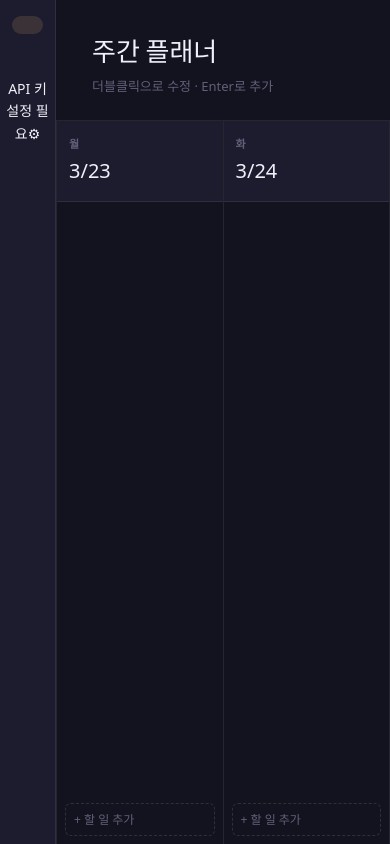
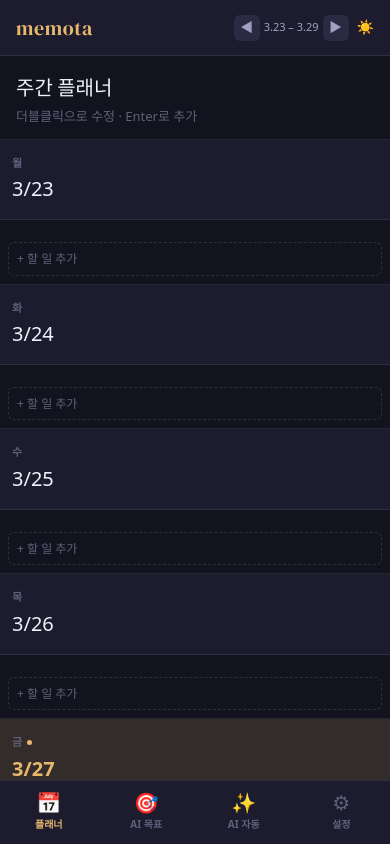
Before and after one commit to jsh0620/memota, a React (Vite) app: page / in a window 390 px wide. Built offline with nearby package versions, Linux system fonts and the light colour scheme; a web font is replaced by a local one.

Commit message:
mobile update

```diff
--- a/src/components/Sidebar.jsx
+++ b/src/components/Sidebar.jsx
@@ -5,9 +5,9 @@ import { getStoredApiKey } from '../utils/claudeApi'
 import ApiKeyModal from './ApiKeyModal'
 
 const NAV = [
-  { id: 'planner',  icon: '📅', label: '주간 플래너' },
-  { id: 'ai-goal',  icon: '🎯', label: 'AI 목표 플래너' },
-  { id: 'ai-auto',  icon: '✨', label: 'AI 자동 플래너' },
+  { id: 'planner',  icon: '📅', label: '플래너' },
+  { id: 'ai-goal',  icon: '🎯', label: 'AI 목표' },
+  { id: 'ai-auto',  icon: '✨', label: 'AI 자동' },
 ]
 
 export default function Sidebar() {
@@ -32,11 +32,14 @@ export default function Sidebar() {
   const done  = allTasks.filter(t => t.done).length
   const pct   = total ? Math.round((done / total) * 100) : 0
 
+  const setView = (v) => dispatch({ type: 'UI_VIEW', view: v })
+
   return (
     <>
+      {/* ── 데스크탑 사이드바 ── */}
       <aside className="sidebar">
         <div className="sidebar-brand">
-          <div style={{ display:'flex', alignItems:'center', justifyContent:'space-between' }}>
+          <div style={{ display: 'flex', alignItems: 'center', justifyContent: 'space-between' }}>
             <div className="brand-name">memota</div>
             <button className="theme-toggle" onClick={toggleTheme} title="테마 변경">
               {theme === 'dark' ? '☀️' : '🌙'}
@@ -51,7 +54,7 @@ export default function Sidebar() {
             <button
               key={n.id}
               className={`nav-btn ${view === n.id ? 'active' : ''}`}
-              onClick={() => dispatch({ type: 'UI_VIEW', view: n.id })}
+              onClick={() => setView(n.id)}
             >
               <span className="nav-icon">{n.icon}</span>
               <span>{n.label}</span>
@@ -82,16 +85,54 @@ export default function Sidebar() {
           </>
         )}
 
-        <div className="sidebar-api-section">
+        {/* <div className="sidebar-api-section">
           <button className="api-key-btn" onClick={() => setShowModal(true)}>
             <span className={`api-key-dot ${hasKey ? 'connected' : 'disconnected'}`} />
             <span>{hasKey ? 'API 키 연결됨' : 'API 키 설정 필요'}</span>
             <span className="api-key-gear">⚙</span>
           </button>
-        </div>
+        </div> */}
 
         <div className="sidebar-footer">llama-3.3-70b · Groq</div>
       </aside>
+
+      {/* ── 모바일 하단 탭바 ── */}
+      <nav className="mobile-tabbar">
+        {NAV.map(n => (
+          <button
+            key={n.id}
+            className={`mobile-tab ${view === n.id ? 'active' : ''}`}
+            onClick={() => setView(n.id)}
+          >
+            <span className="mobile-tab-icon">{n.icon}</span>
+            <span className="mobile-tab-label">{n.label}</span>
+          </button>
+        ))}
+        <button
+          className="mobile-tab"
+          onClick={() => setShowModal(true)}
+        >
+          <span className="mobile-tab-icon">{hasKey ? '🔑' : '⚙'}</span>
+          <span className="mobile-tab-label">설정</span>
+        </button>
+      </nav>
+
+      {/* ── 모바일 상단 헤더 ── */}
+      <header className="mobile-header">
+        <div className="mobile-header-brand">memota</div>
+        <div className="mobile-header-right">
+          {view === 'planner' && (
+            <div className="mobile-week-nav">
+              <button className="week-arrow" onClick={() => dispatch({ type: 'UI_WEEK', weekKey: prevWeekKey(weekKey) })}>◀</button>
+              <span className="week-label" style={{ fontSize: 11 }}>{formatWeekRange(weekKey)}</span>
+              <button className="week-arrow" onClick={() => dispatch({ type: 'UI_WEEK', weekKey: nextWeekKey(weekKey) })}>▶</button>
+            </div>
+          )}
+          <button className="theme-toggle" onClick={toggleTheme}>
+            {theme === 'dark' ? '☀️' : '🌙'}
+          </button>
+        </div>
+      </header>
 
       {showModal && <ApiKeyModal onClose={() => setShowModal(false)} />}
     </>
--- a/src/index.css
+++ b/src/index.css
@@ -613,37 +613,123 @@ textarea { resize: vertical; }
 .empty-icon { font-size: 32px; }
 .empty-text { font-size: 13px; color: var(--tx-3); text-align: center; }
 
-/* ─── Responsive compact ─── */
+/* ─── Mobile header (hidden on desktop) ─── */
+.mobile-header {
+  display: none;
+}
+
+/* ─── Mobile tabbar (hidden on desktop) ─── */
+.mobile-tabbar {
+  display: none;
+}
+
+/* ─── Responsive ─── */
 @media (max-width: 1200px) {
   .planner-grid { grid-template-columns: repeat(4, 1fr); }
-  .day-col:nth-child(5), .day-col:nth-child(6), .day-col:nth-child(7) { grid-column: auto; }
-}
-@media (max-width: 900px) {
-  :root { --sidebar: 56px; }
-  .sidebar-brand, .sidebar-label, .week-stepper, .sidebar-stats, .nav-btn span, .sidebar-footer { display: none; }
-  .nav-btn { justify-content: center; }
-  .planner-grid { grid-template-columns: repeat(2, 1fr); }
 }
 
-/* ─── 라이트모드 input/select 배경 ─── */
-[data-theme="light"] input,
-[data-theme="light"] textarea,
-[data-theme="light"] select {
-  background: var(--bg-3);
-  color: var(--tx);
+@media (max-width: 768px) {
+  /* 사이드바 숨김 */
+  .sidebar { display: none; }
+
+  /* 앱 레이아웃 세로로 */
+  .app-shell {
+    flex-direction: column;
+    height: 100dvh;
+  }
+
+  /* 메인 콘텐츠 - 상하 여백 확보 */
+  .main-content {
+    padding-top: 56px;   /* 상단 헤더 높이 */
+    padding-bottom: 64px; /* 하단 탭바 높이 */
+    overflow-y: auto;
+    height: 100%;
+  }
+
+  /* 상단 헤더 */
+  .mobile-header {
+    display: flex;
+    align-items: center;
+    justify-content: space-between;
+    position: fixed;
+    top: 0; left: 0; right: 0;
+    height: 56px;
+    background: var(--bg-2);
+    border-bottom: 1px solid var(--line);
+    padding: 0 16px;
+    z-index: 100;
+  }
+  .mobile-header-brand {
+    font-family: var(--serif);
+    font-size: 20px;
+    color: var(--gold);
+    letter-spacing: .03em;
+  }
+  .mobile-header-right {
+    display: flex;
+    align-items: center;
+    gap: 8px;
+  }
+  .mobile-week-nav {
+    display: flex;
+    align-items: center;
+    gap: 4px;
+  }
+
+  /* 하단 탭바 */
+  .mobile-tabbar {
+    display: flex;
+    position: fixed;
+    bottom: 0; left: 0; right: 0;
+    height: 64px;
+    background: var(--bg-2);
+    border-top: 1px solid var(--line);
+    z-index: 100;
+    padding-bottom: env(safe-area-inset-bottom);
+  }
+  .mobile-tab {
+    flex: 1;
+    display: flex;
+    flex-direction: column;
+    align-items: center;
+    justify-content: center;
+    gap: 3px;
+    color: var(--tx-3);
+    transition: all var(--transition);
+    border-radius: 0;
+  }
+  .mobile-tab.active { color: var(--gold); }
+  .mobile-tab-icon { font-size: 20px; line-height: 1; }
+  .mobile-tab-label { font-size: 10px; font-weight: 600; }
+
+  /* 플래너 그리드 - 모바일은 하루씩 스크롤 */
+  .planner-grid {
+    grid-template-columns: 1fr;
+    border-left: none;
+  }
+  .day-col {
+    min-height: auto;
+    border-right: none;
+  }
+  .day-head {
+    position: static; /* 모바일에선 sticky 해제 */
+  }
+
+  /* AI 페이지 여백 */
+  .ai-page { padding: 16px; }
+  .page-header { padding: 16px 16px 12px; }
+  .page-title { font-size: 20px; }
+
+  /* 폼 그리드 모바일 */
+  .form-grid { grid-template-columns: 1fr; }
+  .field.span2 { grid-column: span 1; }
+
+  /* AI 결과 */
+  .result-header { flex-direction: column; align-items: flex-start; gap: 10px; }
+  .day-tasks-row { grid-template-columns: 50px 1fr; }
+
+  /* 모달 */
+  .modal-box { width: calc(100vw - 24px); }
+  .modal-body { padding: 16px; }
+  .modal-footer { padding: 12px 16px; }
 }
-
-/* ─── 테마 토글 버튼 ─── */
-.theme-toggle {
-  width: 32px; height: 32px;
-  display: flex; align-items: center; justify-content: center;
-  border-radius: 8px;
-  background: var(--bg-4);
-  border: 1px solid var(--line-2);
-  font-size: 15px;
-  color: var(--tx-2);
-  transition: all var(--transition);
-  cursor: pointer;
-  flex-shrink: 0;
-}
-.theme-toggle:hover { background: var(--bg-5); color: var(--tx); }
```
